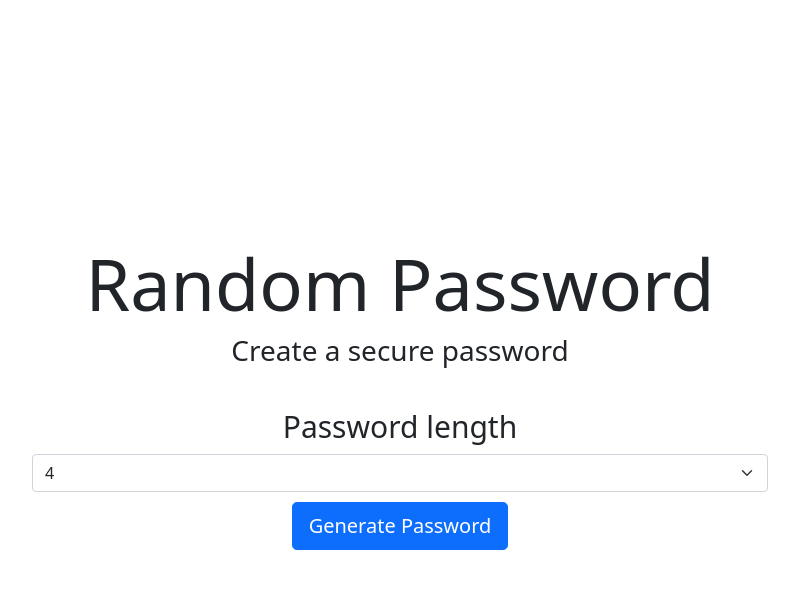
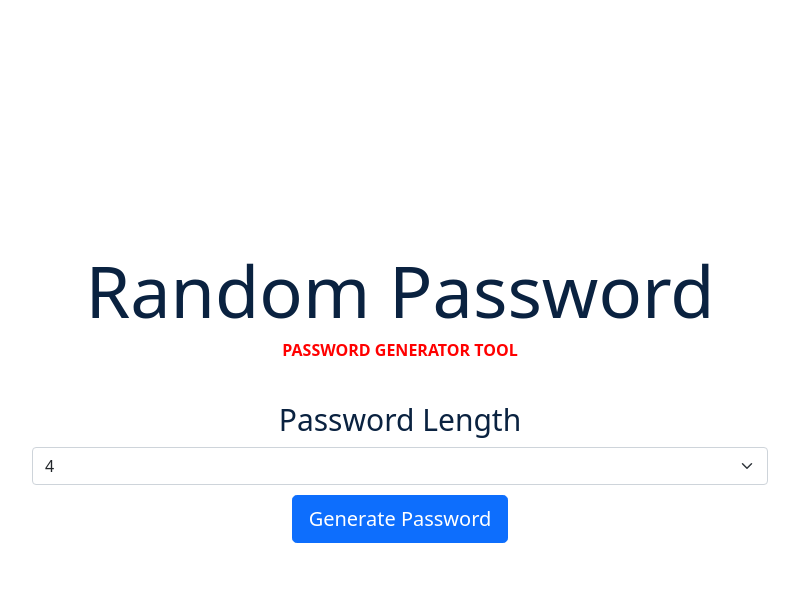
Before and after one commit to gustavocmaciel/random-pass, a Flask app: page / in a window 1280 px wide. Shown: the top 589 px of the page, without its empty margins (240-1039 px from the left). Run offline with Flask 2, Linux system fonts and the light colour scheme.

Commit message:
Add new css

```diff
--- a/static/styles.css
+++ b/static/styles.css
@@ -1,6 +1,18 @@
 #label {
     font-size: 30px;
     margin: 5px;
+}
+
+.blue {
+    color:#0a2240;
+}
+
+.red {
+    color: red;
+}
+
+.bold {
+    font-weight: bold;
 }
 
 .gen-button {
--- a/templates/index.html
+++ b/templates/index.html
@@ -2,12 +2,11 @@
 
 {% block div %}
 
-    <h1 class="display-2 mb-2"><b>Random</b> Password</h1>
-    <h3 >Create a secure password</h3>
+
     <br>
     <form action="/new-password" method="post">
         <div class="form-group">
-            <label id="label">Password length</label>
+            <label class="blue" id="label">Password Length</label>
             <select class="form-select" required name="length">
                 <option disabled value="">Length</option>
                 <option value="4">4</option>
--- a/templates/layout.html
+++ b/templates/layout.html
@@ -26,6 +26,8 @@
             <div class="container">
                 <div id="index-div" class="row justify-content-center align-items-center vh-100">
                     <div class="col-md-8 text-center text-shadow">
+                        <h1 class="display-2 mb-2 blue"><b>Random</b> Password</h1>
+                        <h6 class="red bold">PASSWORD GENERATOR TOOL</h6>
                         {% block div %}
                         {% endblock %}
                     </div>
--- a/templates/new_password.html
+++ b/templates/new_password.html
@@ -2,8 +2,8 @@
 
 {% block div %}
 
-    <h1 class="display-2 mb-2"><b>Your New</b> Password is:</h1>
     <br>
+    <h4 class="blue bold">Your New Password is</h4>
     <div class="container">
         <div id="password" >
             <input type="text" class="new-password" id="text" value="{{ new_password }}">
```
